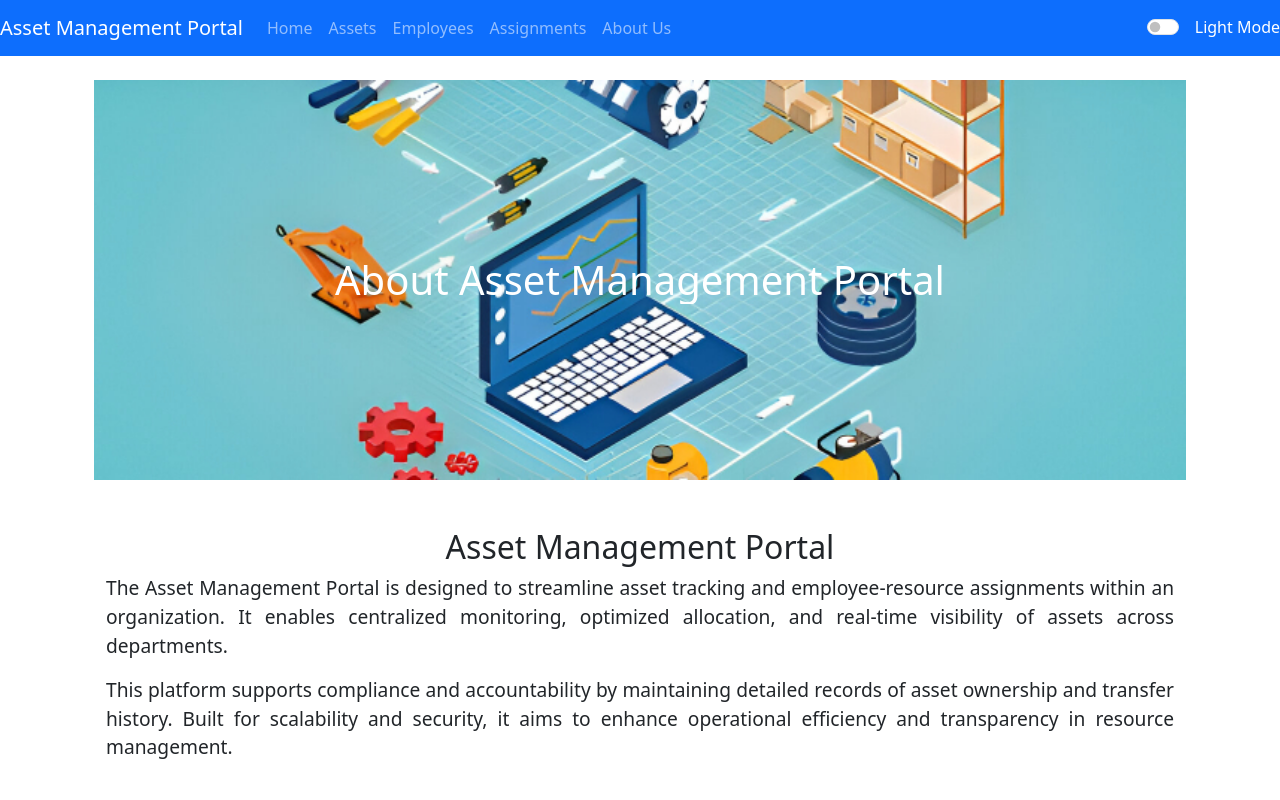
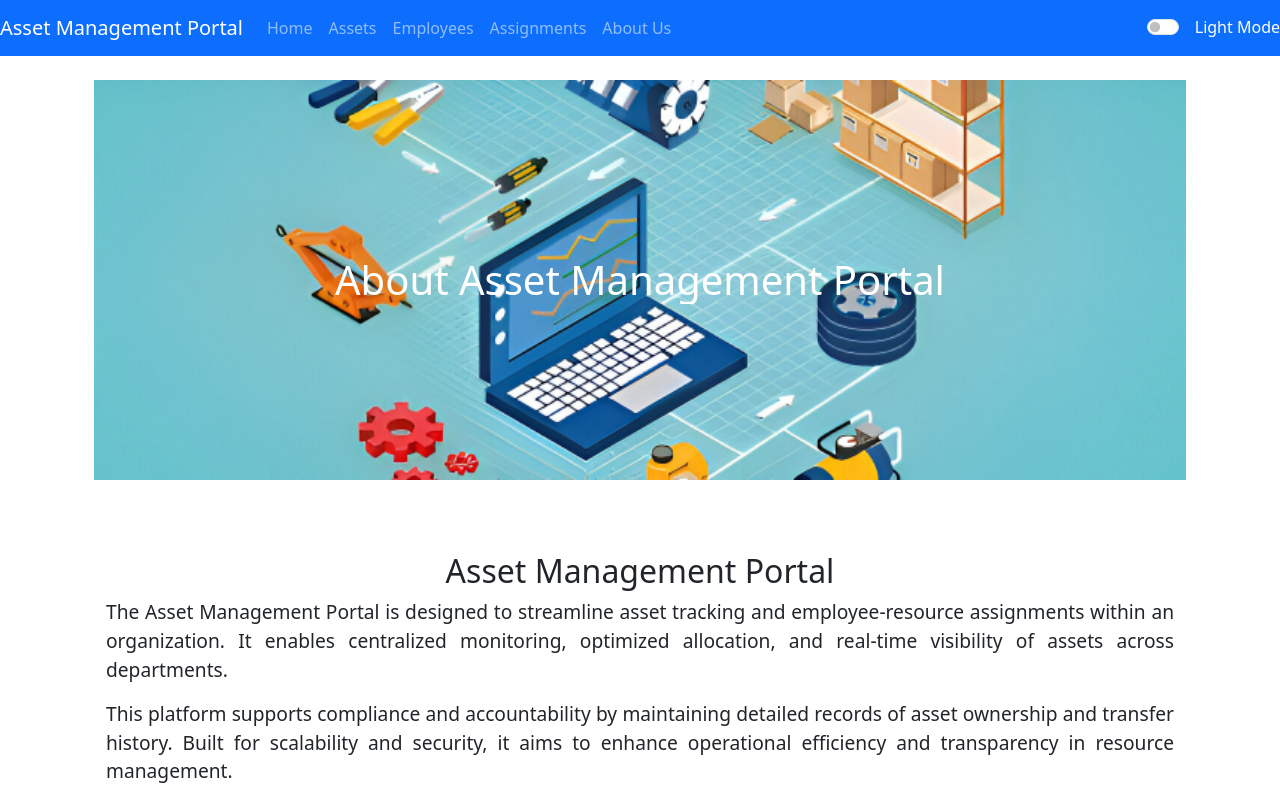
Before and after one commit to Pruthviraj89/asset-management, a React (Create React App) app in the folder frontend/my-app/: page /aboutUs in a window 1280 px wide. Shown: the top 800 px of the page. Built offline with nearby package versions, Linux system fonts and the light colour scheme.

Commit message:
added space above portal para in about us page

```diff
--- a/frontend/my-app/src/pages/About_Us.js
+++ b/frontend/my-app/src/pages/About_Us.js
@@ -50,7 +50,7 @@ const AboutUs = () => {
         </h1>
       </Row>
 
-      <Container className="my-5">
+      <Container className="mt-5 mb-5 pt-4 pb-4">
         <h2
           className="fade-section main-heading text-center"
           ref={(el) => sections.current.push(el)}
```
